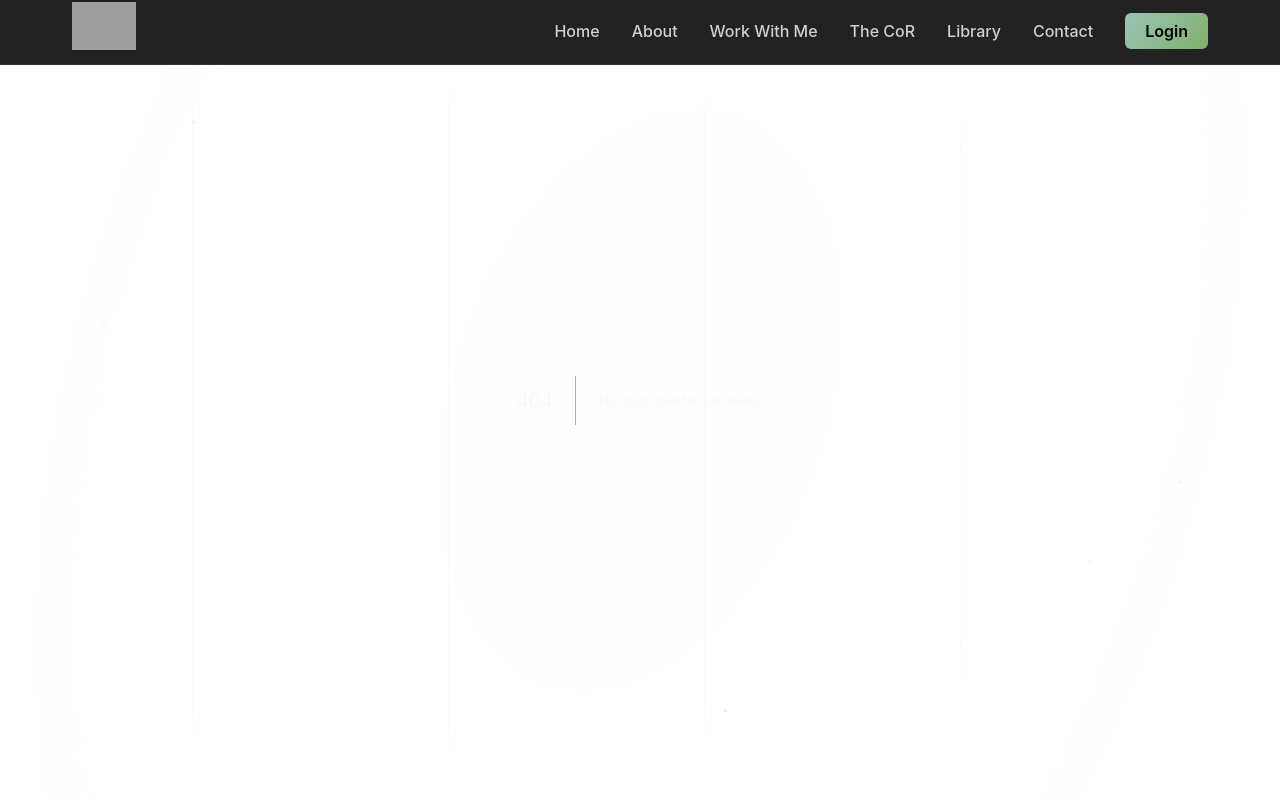
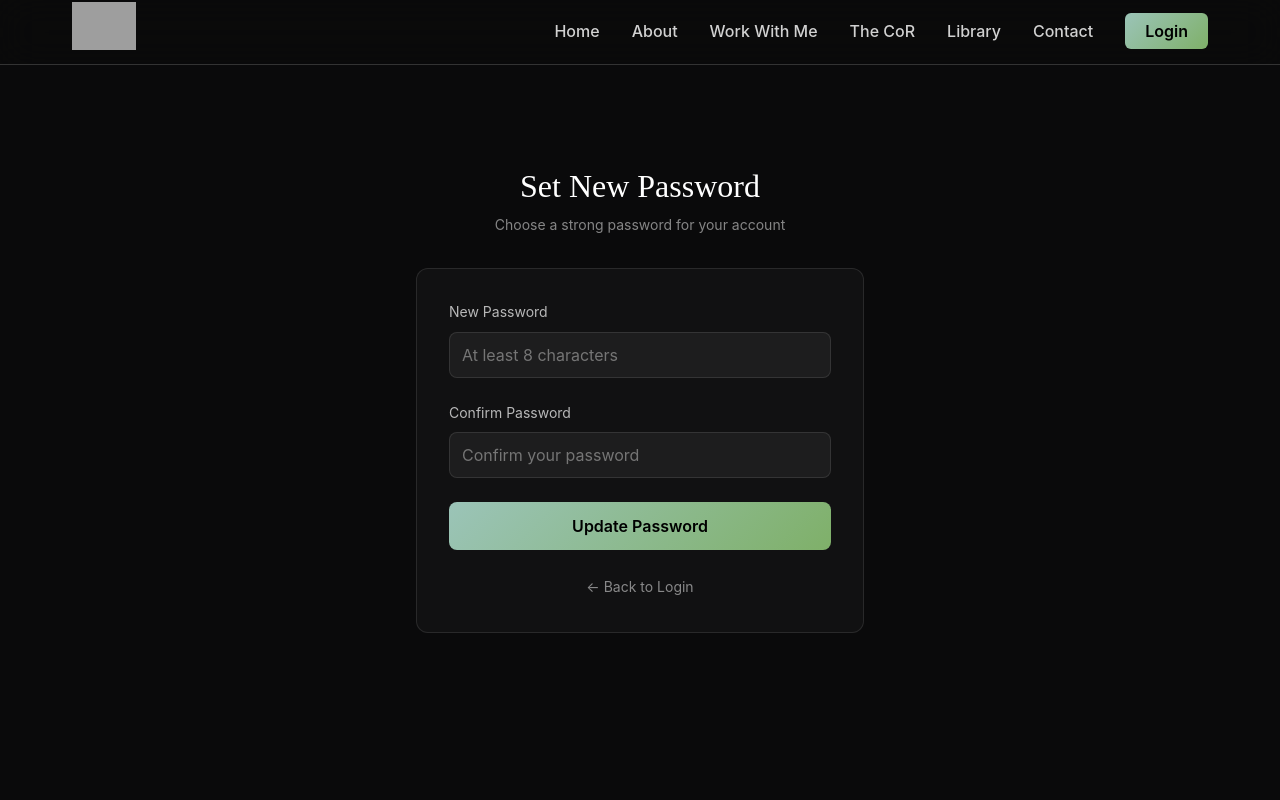
Before and after one commit to Your-True-North/true-north-websiteV2, a Next.js app: page /auth/set-password/1 in a window 1280 px wide. Before the commit this address had no page. Shown: the top 800 px of the page. Built offline with nearby package versions, Linux system fonts and the light colour scheme; grey boxes are pictures that could not be loaded.

Commit message:
Add set new password page

```diff
--- /dev/null
+++ b/app/auth/set-password/[token]/page.tsx
@@ -0,0 +1,155 @@
+'use client'
+import { useState } from 'react'
+import { useRouter, useParams } from 'next/navigation'
+import Link from 'next/link'
+
+export default function SetPasswordPage() {
+  const router = useRouter()
+  const params = useParams()
+  const token = params.token as string
+
+  const [password, setPassword] = useState('')
+  const [confirmPassword, setConfirmPassword] = useState('')
+  const [loading, setLoading] = useState(false)
+  const [error, setError] = useState('')
+  const [success, setSuccess] = useState(false)
+
+  const handleSubmit = async (e: React.FormEvent) => {
+    e.preventDefault()
+    setError('')
+
+    if (password !== confirmPassword) {
+      setError('Passwords do not match')
+      return
+    }
+
+    if (password.length < 8) {
+      setError('Password must be at least 8 characters')
+      return
+    }
+
+    setLoading(true)
+
+    try {
+      const res = await fetch('/api/auth/verify-reset', {
+        method: 'POST',
+        headers: { 'Content-Type': 'application/json' },
+        body: JSON.stringify({ token, password })
+      })
+
+      const data = await res.json()
+
+      if (!res.ok) {
+        setError(data.error || 'Failed to reset password')
+        setLoading(false)
+        return
+      }
+
+      setSuccess(true)
+      setTimeout(() => router.push('/auth/login'), 2000)
+    } catch (err) {
+      setError('Something went wrong')
+      setLoading(false)
+    }
+  }
+
+  return (
+    <div style={{ minHeight: '100vh', background: '#0a0a0b', display: 'flex', alignItems: 'center', justifyContent: 'center', padding: '2rem' }}>
+      <div style={{ maxWidth: '28rem', width: '100%' }}>
+        <div style={{ textAlign: 'center', marginBottom: '2rem' }}>
+          <h1 style={{ fontSize: '2rem', fontWeight: 300, color: '#fff', marginBottom: '0.5rem' }}>Set New Password</h1>
+          <p style={{ color: 'rgba(255, 255, 255, 0.5)', fontSize: '0.875rem' }}>Choose a strong password for your account</p>
+        </div>
+
+        {success ? (
+          <div style={{ background: 'rgba(255, 255, 255, 0.03)', border: '1px solid rgba(255, 255, 255, 0.1)', borderRadius: '12px', padding: '2rem', textAlign: 'center' }}>
+            <div style={{ fontSize: '3rem', marginBottom: '1rem' }}>✓</div>
+            <p style={{ color: 'rgba(255, 255, 255, 0.9)', marginBottom: '0.5rem', fontSize: '1.25rem', fontWeight: 500 }}>Password Updated!</p>
+            <p style={{ color: 'rgba(255, 255, 255, 0.6)', fontSize: '0.875rem' }}>
+              Redirecting to login...
+            </p>
+          </div>
+        ) : (
+          <div style={{ background: 'rgba(255, 255, 255, 0.03)', border: '1px solid rgba(255, 255, 255, 0.1)', borderRadius: '12px', padding: '2rem' }}>
+            <form onSubmit={handleSubmit}>
+              {error && (
+                <div style={{ padding: '1rem', background: 'rgba(239, 68, 68, 0.1)', border: '1px solid rgba(239, 68, 68, 0.2)', borderRadius: '8px', marginBottom: '1.5rem' }}>
+                  <p style={{ color: '#ef4444', fontSize: '0.875rem' }}>{error}</p>
+                </div>
+              )}
+
+              <div style={{ marginBottom: '1.5rem' }}>
+                <label style={{ display: 'block', color: 'rgba(255, 255, 255, 0.7)', fontSize: '0.875rem', marginBottom: '0.5rem' }}>New Password</label>
+                <input
+                  type="password"
+                  value={password}
+                  onChange={(e) => setPassword(e.target.value)}
+                  required
+                  disabled={loading}
+                  style={{
+                    width: '100%',
+                    padding: '0.75rem',
+                    background: 'rgba(255, 255, 255, 0.05)',
+                    border: '1px solid rgba(255, 255, 255, 0.1)',
+                    borderRadius: '8px',
+                    color: '#fff',
+                    fontSize: '1rem',
+                    outline: 'none'
+                  }}
+                  placeholder="At least 8 characters"
+                />
+              </div>
+
+              <div style={{ marginBottom: '1.5rem' }}>
+                <label style={{ display: 'block', color: 'rgba(255, 255, 255, 0.7)', fontSize: '0.875rem', marginBottom: '0.5rem' }}>Confirm Password</label>
+                <input
+                  type="password"
+                  value={confirmPassword}
+                  onChange={(e) => setConfirmPassword(e.target.value)}
+                  required
+                  disabled={loading}
+                  style={{
+                    width: '100%',
+                    padding: '0.75rem',
+                    background: 'rgba(255, 255, 255, 0.05)',
+                    border: '1px solid rgba(255, 255, 255, 0.1)',
+                    borderRadius: '8px',
+                    color: '#fff',
+                    fontSize: '1rem',
+                    outline: 'none'
+                  }}
+                  placeholder="Confirm your password"
+                />
+              </div>
+
+              <button
+                type="submit"
+                disabled={loading}
+                style={{
+                  width: '100%',
+                  padding: '0.875rem',
+                  background: 'linear-gradient(135deg, #9bc4b8, #7fb069)',
+                  color: '#000',
+                  fontWeight: 600,
+                  fontSize: '1rem',
+                  borderRadius: '8px',
+                  border: 'none',
+                  cursor: loading ? 'not-allowed' : 'pointer',
+                  opacity: loading ? 0.5 : 1
+                }}
+              >
+                {loading ? 'Updating...' : 'Update Password'}
+              </button>
+            </form>
+
+            <div style={{ textAlign: 'center', marginTop: '1.5rem' }}>
+              <Link href="/auth/login" style={{ color: 'rgba(255, 255, 255, 0.5)', fontSize: '0.875rem', textDecoration: 'none' }}>
+                ← Back to Login
+              </Link>
+            </div>
+          </div>
+        )}
+      </div>
+    </div>
+  )
+}
```
